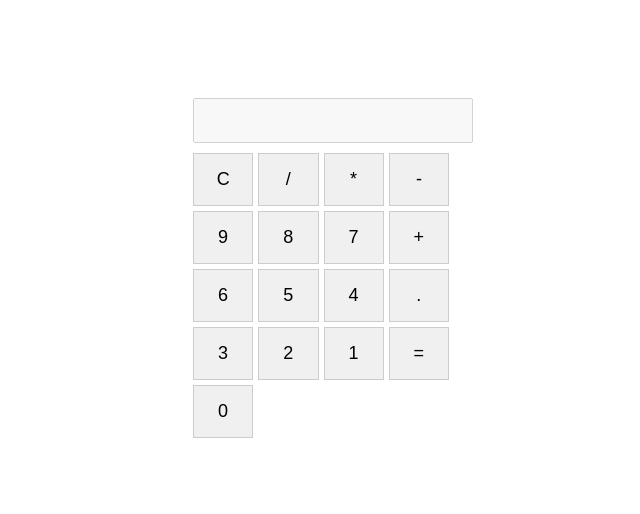
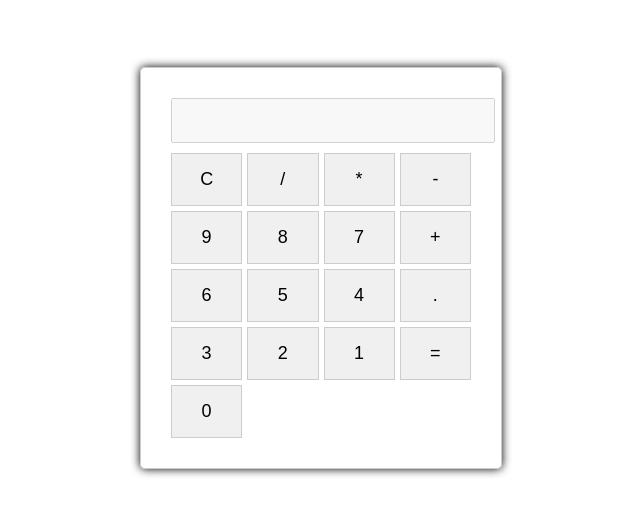
Before and after one commit to SowmyaPuttaswamygowda/Calculator, a plain HTML site: page index.html in a window 1280 px wide. Shown: the part 132-646 px from the top of the page, without its empty margins (319-959 px from the left). Drawn offline with Linux system fonts and the light colour scheme.

Commit message:
Update style.css

```diff
--- a/style.css
+++ b/style.css
@@ -8,7 +8,12 @@ body {
 }
 
 .calculator {
-    text-align: center;
+    width: 300px;
+    padding: 30px;
+    border: 1px solid#ccc;
+    border-radius: 5px;
+    box-shadow:0 0 10px rgba(0,0,0.1);
+
 }
 
 #display {
```
